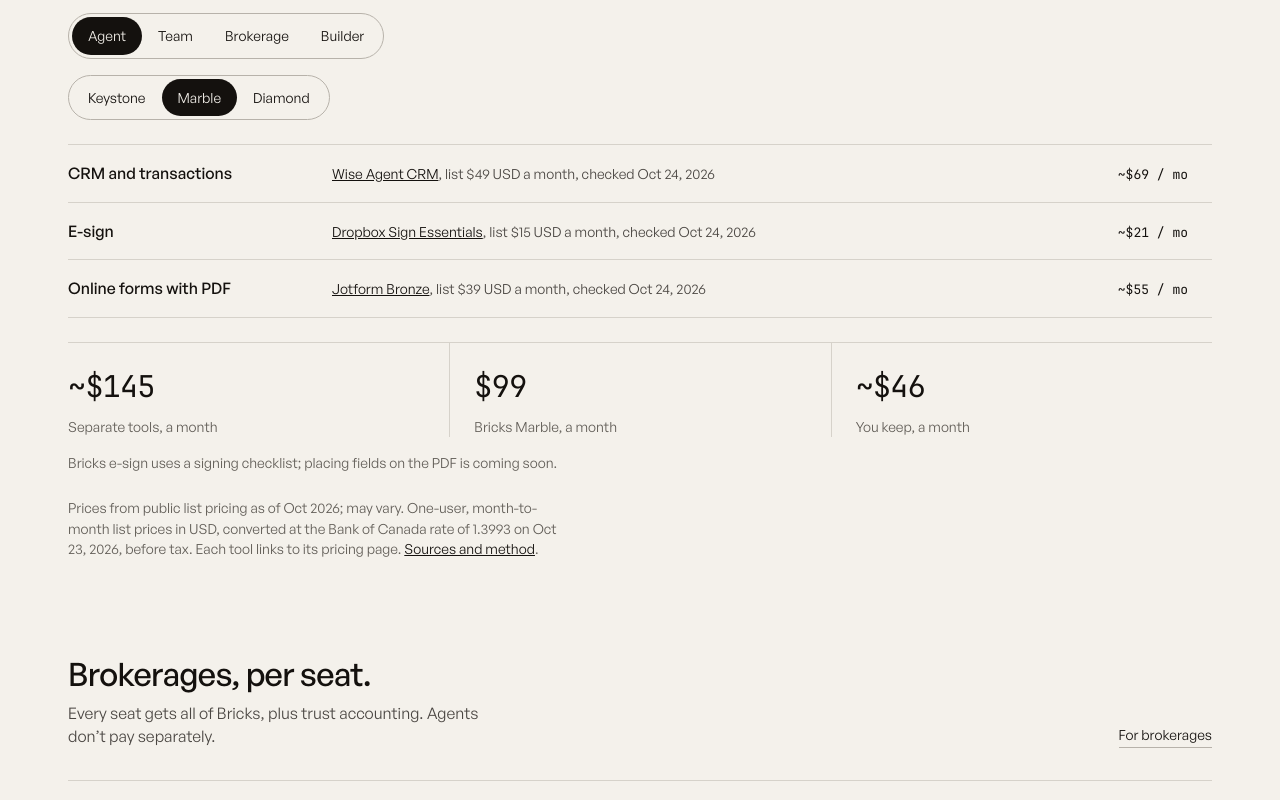
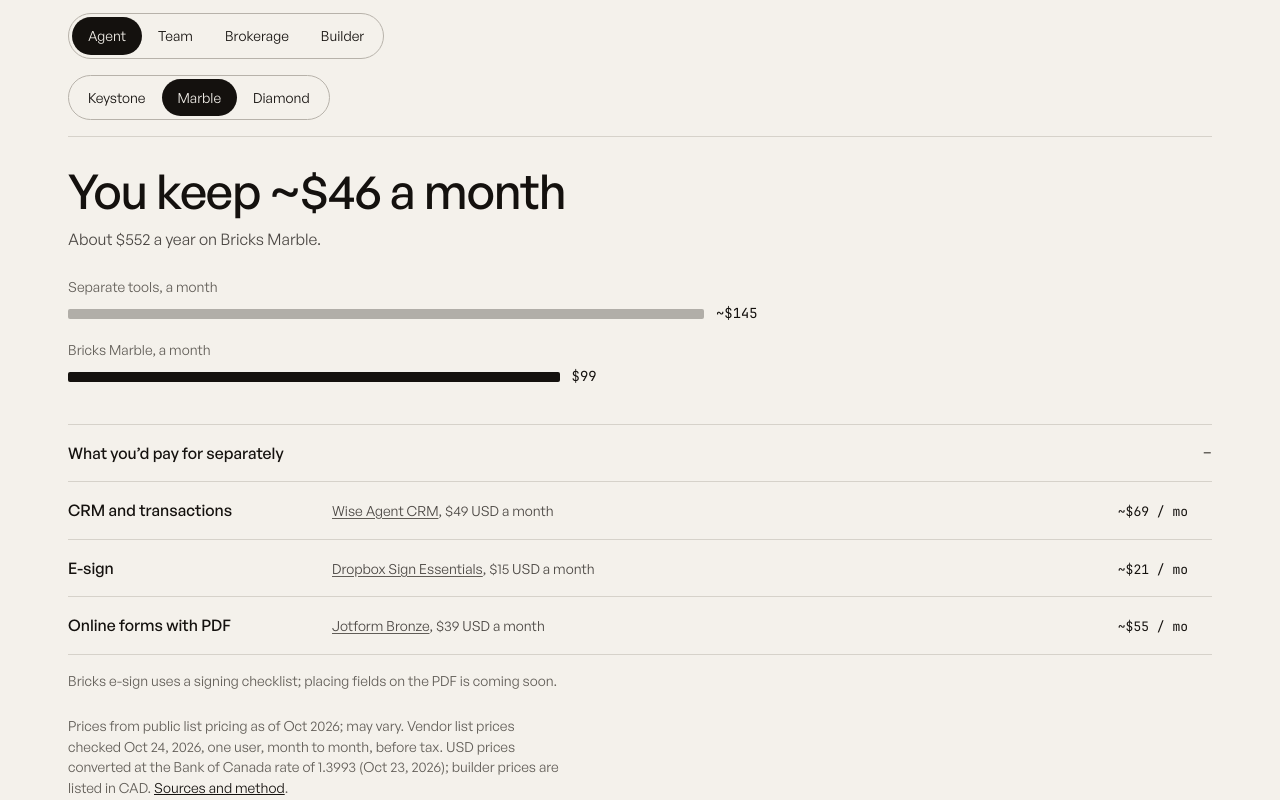
Before and after one commit to bricks-group/bricks-site, a Next.js app: page /pricing in a window 1280 px wide. Shown: the part 1420-2220 px from the top of the page. Built offline with nearby package versions, Linux system fonts and the light colour scheme.

Commit message:
Pricing v3: big savings figure + bars, dates to fine print, builder vs service vendors, brokerage pitch on pricing and /brokerage

```diff
--- a/src/app/brokerage/page.tsx
+++ b/src/app/brokerage/page.tsx
@@ -4,6 +4,7 @@ import { Head, Rows, Close } from '@/components/calm/Calm'
 import RevealObserver from '@/components/RevealObserver'
 import ProductWindow from '@/components/ProductWindow'
 import { OFFICE_PLANS, OFFICE_INCLUDES } from '@/lib/catalog'
+import { BROKERAGE_PITCH, BROKERAGE_PILLARS } from '@/lib/brokerage-pitch'
 import { STATUS } from '@/lib/brand'
 import { osSoftwareApplicationSchema } from '@/lib/schema'
 
@@ -43,6 +44,11 @@ export default function BrokeragePage() {
         </div>
       </section>
 
+      <section className="cm-sec rvl" aria-label="Why brokerages choose Bricks">
+        <Head title={BROKERAGE_PITCH.title} lede={BROKERAGE_PITCH.lede} />
+        <Rows items={BROKERAGE_PILLARS} />
+      </section>
+
       <section className="cm-sec rvl" aria-label="Seats">
         <Head title="Per seat, yearly or monthly." lede={OFFICE_INCLUDES} link={{ href: '/pricing', label: 'See pricing' }} />
         <Rows items={OFFICE_PLANS.map((p) => ({ title: p.name, detail: p.seats, value: `$${p.seatPricePerYear} / yr or $${p.seatPricePerMonth} / mo` }))} />
--- a/src/app/pricing/Savings.tsx
+++ b/src/app/pricing/Savings.tsx
@@ -1,16 +1,19 @@
 'use client'
 
-import { useState } from 'react'
-import { OFFICE_SEAT_PRICE_PER_MONTH } from '@/lib/catalog'
-import { PLANS as SITE_PLANS, PER_VISIT, fmt } from '@/lib/commercial'
+import { useEffect, useState } from 'react'
+import { PLANS as SITE_PLANS, PER_VISIT } from '@/lib/commercial'
+import { AGENT_STACK_MONTHLY, SEAT_MONTHLY_RANGE } from '@/lib/brokerage-pitch'
 import {
-  DRONE_SOFTWARE, FX, ROLES, SAVINGS_CHECKED, SAVINGS_FOOTNOTE, SAVINGS_PLANS, SAVINGS_SOURCES_PATH,
-  cad, stackFor, type Role, type SavingsPlan, type Stack,
+  FX, ROLES, SAVINGS_CHECKED, SAVINGS_FOOTNOTE, SAVINGS_PLANS, SAVINGS_SOURCES_PATH,
+  builderStack, stackFor, type Role, type SavingsPlan,
 } from '@/lib/savings'
 
 const NAMES: Record<SavingsPlan, string> = { keystone: 'Keystone', marble: 'Marble', diamond: 'Diamond' }
 const day = (iso: string) => new Date(`${iso}T12:00:00`).toLocaleDateString('en-CA', { month: 'short', day: 'numeric', year: 'numeric' })
 const money = (n: number) => `$${n.toLocaleString('en-CA')}`
+
+type Row = { id: string; job: string; tool: string; url: string; price: string; cad: number }
+type View = { figure: string; figureSub: string; separateLabel: string; separate: number; bricksLabel: string; bricks: number; rowsTitle: string; rows: Row[]; notes: string[] }
 
 function Pills<T extends string>({ label, options, value, onChange }: { label: string; options: readonly { id: T; label: string }[]; value: T; onChange: (v: T) => void }) {
   return (
@@ -24,99 +27,114 @@ function Pills<T extends string>({ label, options, value, onChange }: { label: s
   )
 }
 
-function ToolRows({ stack }: { stack: Stack }) {
-  return (
-    <ul className="cm-rows sv-rows">
-      {stack.tools.map(({ tool, cad: c }) => (
-        <li key={tool.id}>
-          <div className="cm-row">
-            <span className="cm-row-t">{tool.job}</span>
-            <span className="cm-row-d">
-              <a href={tool.url} rel="noopener nofollow" target="_blank">{tool.tool}</a>, list ${tool.usdMonthly} USD a month, checked {day(SAVINGS_CHECKED)}
-            </span>
-            <span className="cm-row-v">~{money(c)} / mo</span>
-          </div>
-        </li>
-      ))}
-    </ul>
-  )
+function viewFor(role: Role, plan: SavingsPlan): View {
+  if (role === 'builder') {
+    const mapped = SITE_PLANS[1].rows[0].price
+    const s = builderStack(mapped, PER_VISIT[2].price)
+    return {
+      figure: `You keep ~${money(s.keep)} a month`,
+      figureSub: `About ${money(s.keep * 12)} a year on one site, with one vendor, one portal and dated evidence for every draw.`,
+      separateLabel: 'Two separate services, one visit a month',
+      separate: s.separate,
+      bricksLabel: 'Bricks mapped plan, per site a month',
+      bricks: s.bricks,
+      rowsTitle: 'What you’d book separately',
+      rows: s.tools.map(({ tool, cad }) => ({ id: tool.id, job: tool.job, tool: tool.tool, url: tool.url, price: `${money(cad)} ${tool.unit}`, cad })),
+      notes: [
+        `First month: both add a one-time ground-control setup (Bricks ${money(s.setupBricks)}; the mapping firm’s first capture is ${money(s.setupSeparate)} more).`,
+        'Not counted: a photo platform to store and share it all (OpenSpace and similar quote on request), and the hours spent assembling lender and investor reports.',
+      ],
+    }
+  }
+  if (role === 'brokerage') {
+    const s = stackFor('diamond')
+    const low = AGENT_STACK_MONTHLY - SEAT_MONTHLY_RANGE.max
+    const high = AGENT_STACK_MONTHLY - SEAT_MONTHLY_RANGE.min
+    return {
+      figure: `~${money(low)} to ${money(high)} less per agent a month`,
+      figureSub: 'Than each agent buying their own tools for what a seat includes. Smaller offices pay the higher seat price.',
+      separateLabel: 'Separate tools, per agent a month',
+      separate: s.separate,
+      bricksLabel: `Bricks seat, a month (${money(SEAT_MONTHLY_RANGE.min)} to ${money(SEAT_MONTHLY_RANGE.max)} by office size)`,
+      bricks: SEAT_MONTHLY_RANGE.max,
+      rowsTitle: 'What each agent would buy separately',
+      rows: s.tools.map(({ tool, cad }) => ({ id: tool.id, job: tool.job, tool: tool.tool, url: tool.url, price: `$${tool.usdMonthly} USD a month`, cad })),
+      notes: ['Trust accounting, the AI CMA and the AI document drafter come with every seat and are not counted.'],
+    }
+  }
+  const s = stackFor(plan)
+  return {
+    figure: `You keep ~${money(s.keep)} a month`,
+    figureSub: `About ${money(s.keep * 12)} a year on Bricks ${NAMES[plan]}.`,
+    separateLabel: 'Separate tools, a month',
+    separate: s.separate,
+    bricksLabel: `Bricks ${NAMES[plan]}, a month`,
+    bricks: s.bricks,
+    rowsTitle: 'What you’d pay for separately',
+    rows: s.tools.map(({ tool, cad }) => ({ id: tool.id, job: tool.job, tool: tool.tool, url: tool.url, price: `$${tool.usdMonthly} USD a month`, cad })),
+    notes: [
+      ...(plan === 'diamond' ? ['The AI CMA and AI document drafter are not counted: we found no like tool with a public price.'] : []),
+      'Bricks e-sign uses a signing checklist; placing fields on the PDF is coming soon.',
+      ...(role === 'team' ? ['Your agents use your plan, and Bricks doesn’t charge per agent. Separate tools set their own terms for extra users.'] : []),
+    ],
+  }
 }
 
-function Totals({ items }: { items: readonly { fig: string; label: string }[] }) {
-  return (
-    <dl className="cm-stats sv-totals">
-      {items.map((s) => (
-        <div key={s.label}><dt>{s.label}</dt><dd>{s.fig}</dd></div>
-      ))}
-    </dl>
-  )
-}
-
-/** "One system, not a stack of subscriptions": pick a role, see only the tools that role would replace. */
+/** "One system, not a stack of subscriptions": one clear figure per role, then the tool-by-tool detail. */
 export default function Savings() {
   const [role, setRole] = useState<Role>('agent')
   const [plan, setPlan] = useState<SavingsPlan>('marble')
-  const stack = stackFor(role === 'brokerage' ? 'diamond' : plan)
-  const seats = Object.values(OFFICE_SEAT_PRICE_PER_MONTH)
-  const mapped = SITE_PLANS[1].rows[0].price
-  const setup = PER_VISIT[2].price
-  const droneMonthly = cad(DRONE_SOFTWARE.usdYearly / 12)
+  const [wide, setWide] = useState(false)
+  useEffect(() => {
+    const mq = window.matchMedia('(min-width: 721px)')
+    const on = () => setWide(mq.matches)
+    on()
+    mq.addEventListener('change', on)
+    return () => mq.removeEventListener('change', on)
+  }, [])
+  const v = viewFor(role, plan)
+  const max = Math.max(v.separate, v.bricks)
 
   return (
     <div className="sv">
       <Pills label="Who you are" options={ROLES} value={role} onChange={setRole} />
-
       {role === 'agent' || role === 'team' ? (
-        <>
-          <Pills label="Plan" options={SAVINGS_PLANS.map((p) => ({ id: p, label: NAMES[p] }))} value={plan} onChange={setPlan} />
-          <ToolRows stack={stack} />
-          <Totals
-            items={[
-              { fig: `~${money(stack.separate)}`, label: 'Separate tools, a month' },
-              { fig: money(stack.bricks), label: `Bricks ${NAMES[plan]}, a month` },
-              { fig: `~${money(stack.keep)}`, label: 'You keep, a month' },
-            ]}
-          />
-          <p className="cm-note">
-            {plan === 'diamond' ? 'AI CMA and the AI document drafter are not counted: we found no like tool with a public price. ' : ''}
-            Bricks e-sign uses a signing checklist; placing fields on the PDF is coming soon.
-            {role === 'team' ? ' Your agents use your plan, and Bricks doesn’t charge per agent. Separate tools set their own terms for extra users.' : ''}
-          </p>
-        </>
+        <Pills label="Plan" options={SAVINGS_PLANS.map((p) => ({ id: p, label: NAMES[p] }))} value={plan} onChange={setPlan} />
       ) : null}
 
-      {role === 'brokerage' ? (
-        <>
-          <p className="sv-lede">If each agent buys their own tools for what a seat includes:</p>
-          <ToolRows stack={stack} />
-          <Totals
-            items={[
-              { fig: `~${money(stack.separate)}`, label: 'Separate tools, per agent a month' },
-              { fig: `${money(Math.min(...seats))}–${money(Math.max(...seats))}`, label: 'Bricks seat, a month, by office size' },
-              { fig: 'Included', label: 'Trust accounting' },
-            ]}
-          />
-          <p className="cm-note">AI CMA and the AI document drafter come with every seat and are not counted.</p>
-        </>
-      ) : null}
+      <div className="sv-lead" aria-live="polite">
+        <p className="sv-fig">{v.figure}</p>
+        <p className="sv-figsub">{v.figureSub}</p>
+        <dl className="sv-bars">
+          <div>
+            <dt>{v.separateLabel}</dt>
+            <dd><span className="sv-bar sv-bar-them" style={{ width: `${(v.separate / max) * 100}%` }} /><span className="sv-amt">~{money(v.separate)}</span></dd>
+          </div>
+          <div>
+            <dt>{v.bricksLabel}</dt>
+            <dd><span className="sv-bar sv-bar-us" style={{ width: `${(v.bricks / max) * 100}%` }} /><span className="sv-amt">{money(v.bricks)}</span></dd>
+          </div>
+        </dl>
+      </div>
 
-      {role === 'builder' ? (
-        <>
-          <p className="sv-lede">
-            We don’t claim a saving here. Drone mapping software alone, <a href={DRONE_SOFTWARE.url} rel="noopener nofollow" target="_blank">{DRONE_SOFTWARE.tool}</a>, lists at {money(DRONE_SOFTWARE.usdYearly)} USD a year (checked {day(SAVINGS_CHECKED)}), and you still need a drone, a pilot and insurance. Site Progress includes the flight.
-          </p>
-          <Totals
-            items={[
-              { fig: `~${money(droneMonthly)}`, label: 'Mapping software alone, a month' },
-              { fig: fmt(mapped), label: 'Bricks mapped plan, per site a month' },
-              { fig: fmt(setup), label: 'One-time mapping setup per site' },
-            ]}
-          />
-        </>
-      ) : null}
+      <details className="sv-detail" open={wide} key={wide ? 'w' : 'n'}>
+        <summary>{v.rowsTitle}</summary>
+        <ul className="cm-rows sv-rows">
+          {v.rows.map((r) => (
+            <li key={r.id}>
+              <div className="cm-row">
+                <span className="cm-row-t">{r.job}</span>
+                <span className="cm-row-d"><a href={r.url} rel="noopener nofollow" target="_blank">{r.tool}</a>, {r.price}</span>
+                <span className="cm-row-v">~{money(r.cad)} / mo</span>
+              </div>
+            </li>
+          ))}
+        </ul>
+        {v.notes.map((n) => <p className="cm-note" key={n}>{n}</p>)}
+      </details>
 
       <p className="cm-note sv-foot">
-        {SAVINGS_FOOTNOTE} One-user, month-to-month list prices in USD, converted at the Bank of Canada rate of {FX.usdToCad} on {day(FX.date)}, before tax. Each tool links to its pricing page. <a href={SAVINGS_SOURCES_PATH}>Sources and method</a>.
+        {SAVINGS_FOOTNOTE} Vendor list prices checked {day(SAVINGS_CHECKED)}, one user, month to month, before tax. USD prices converted at the Bank of Canada rate of {FX.usdToCad} ({day(FX.date)}); builder prices are listed in CAD. <a href={SAVINGS_SOURCES_PATH}>Sources and method</a>.
       </p>
     </div>
   )
--- a/src/app/pricing/page.tsx
+++ b/src/app/pricing/page.tsx
@@ -8,6 +8,7 @@ import { CORE_FROM, STORY_FROM, SHOWCASE_FROM, FULL_FROM, PHOTO_ONLY_FROM } from
 import { OFFICE_PLANS, OFFICE_INCLUDES, ADDONS, SOFTWARE_PRICES, OFFICE_SEAT_PRICE_PER_YEAR } from '@/lib/catalog'
 import { PER_VISIT, PLANS, fmt } from '@/lib/commercial'
 import { Head, Rows, Close } from '@/components/calm/Calm'
+import { BROKERAGE_PITCH, BROKERAGE_PILLARS } from '@/lib/brokerage-pitch'
 import { mediaServiceSchema, osSoftwareApplicationSchema, type MediaOfferId } from '@/lib/schema'
 
 const SIGNUP = 'https://app.brxs.ca/login'
@@ -103,7 +104,10 @@ export default function PricingPage() {
       </section>
 
       <section className="cm-sec rvl" aria-label="Brokerage seats">
-        <Head title="Brokerages, per seat." lede={OFFICE_INCLUDES} link={{ href: '/brokerage', label: 'For brokerages' }} />
+        <Head title={BROKERAGE_PITCH.title} lede={BROKERAGE_PITCH.lede} link={{ href: '/brokerage', label: 'For brokerages' }} />
+        <Rows label="Why brokerages choose Bricks" items={BROKERAGE_PILLARS} />
+        <h3 className="pr-sub">Per seat</h3>
+        <p className="pr-sublede">{OFFICE_INCLUDES}</p>
         <Rows items={OFFICE_PLANS.map((p) => ({ title: p.name, detail: p.seats, value: `$${p.seatPricePerYear} / yr or $${p.seatPricePerMonth} / mo` }))} />
         <p className="cm-note">Per seat. Yearly, or monthly at 25% more with no lock-in.</p>
       </section>
@@ -187,12 +191,25 @@ export default function PricingPage() {
         .cf > .cm-note{margin-bottom:20px;}
         @media (max-width:720px){.cf-table{display:none;}.cf-mobile{display:block;}.cf-hint{display:none;}}
         .sv-switch{display:flex;flex-wrap:wrap;width:fit-content;max-width:100%;margin:0 0 16px;}
-        .sv-switch + .sv-switch{margin-bottom:24px;}
-        .sv-rows .cm-row-d a{color:var(--vs-fg);}
-        .sv-totals{margin-top:24px;}
-        .sv-lede{font-size:var(--vs-fs-body,17px);color:var(--vs-fg-2);line-height:1.5;margin:8px 0 16px;max-width:62ch;}
-        .sv-lede a{color:var(--vs-fg);}
+        .sv-lead{border-top:var(--vs-hair,1px solid #e5e2dc);padding:28px 0 8px;margin-top:8px;}
+        .sv-fig{margin:0;font-size:clamp(30px,3vw + 14px,48px);line-height:1.1;letter-spacing:-.02em;font-weight:500;color:var(--vs-fg);font-variant-numeric:tabular-nums;}
+        .sv-figsub{margin:10px 0 24px;font-size:var(--vs-fs-body,17px);color:var(--vs-fg-2);line-height:1.5;max-width:60ch;}
+        .sv-bars{margin:0;display:grid;gap:14px;max-width:720px;}
+        .sv-bars dt{font-size:var(--vs-fs-small,14px);color:var(--vs-fg-3);margin:0 0 6px;}
+        .sv-bars dd{margin:0;display:flex;align-items:center;gap:12px;}
+        .sv-bar{display:block;height:10px;border-radius:2px;flex:none;max-width:calc(100% - 84px);}
+        .sv-bar-them{background:var(--vs-fg-3);opacity:.45;}
+        .sv-bar-us{background:var(--vs-fg);}
+        .sv-amt{font-family:var(--vs-mono);font-size:var(--vs-fs-small,14px);color:var(--vs-fg);font-variant-numeric:tabular-nums;white-space:nowrap;}
+        .sv-detail{margin-top:28px;border-top:var(--vs-hair,1px solid #e5e2dc);}
+        .sv-detail summary{list-style:none;cursor:pointer;display:flex;justify-content:space-between;padding:16px 0;font-size:var(--vs-fs-body,17px);font-weight:500;color:var(--vs-fg);}
+        .sv-detail summary::-webkit-details-marker{display:none;}
+        .sv-detail summary::after{content:'+';font-family:var(--vs-mono);color:var(--vs-fg-3);}
+        .sv-detail[open] summary::after{content:'–';}
+        .sv-rows .cm-row-d a{color:inherit;text-decoration-color:var(--vs-fg-3);text-underline-offset:2px;}
         .sv-foot{margin-top:24px;}
+        .pr-sub{font-size:var(--vs-fs-body,17px);font-weight:500;color:var(--vs-fg);margin:40px 0 4px;}
+        .pr-sublede{font-size:var(--vs-fs-small,14px);color:var(--vs-fg-2);margin:0 0 12px;}
         @media (max-width:420px){.sv-switch button{padding:8px 12px;}}
       `}</style>
     </>
--- /dev/null
+++ b/src/lib/brokerage-pitch.ts
@@ -0,0 +1,25 @@
+/**
+ * Brokerage pitch, shared by /pricing and /brokerage. Swap the headline here (Kam may pick another).
+ * Keep it defensible: no "only", no "no other brokerage", no competitor-office phrasing.
+ */
+import { OFFICE_SEAT_PRICE_PER_MONTH } from './catalog'
+import { stackFor } from './savings'
+
+export const BROKERAGE_PITCH = {
+  title: 'Give your agents more than a desk.',
+  lede: 'A reason to join. A reason to stay.',
+} as const
+
+const seats = Object.values(OFFICE_SEAT_PRICE_PER_MONTH)
+export const SEAT_MONTHLY_RANGE = { min: Math.min(...seats), max: Math.max(...seats) }
+export const AGENT_STACK_MONTHLY = stackFor('diamond').separate
+
+export const BROKERAGE_PILLARS = [
+  { title: 'All of Bricks in every seat', detail: 'CRM, e-sign, forms, media booking and AI, with Virtual Visit tours on request.' },
+  { title: 'Oversight', detail: 'Your roster, every deal and listing in one pipeline, and trust accounting.' },
+  {
+    title: 'Savings',
+    detail: `Agents don’t buy their own CRM, e-sign, forms and AI. Bought separately, that’s about $${AGENT_STACK_MONTHLY} a month per agent. A seat is $${SEAT_MONTHLY_RANGE.min} to $${SEAT_MONTHLY_RANGE.max}.`,
+  },
+  { title: 'Retention', detail: 'The tools agents use every day come with the seat, paid by the office, not by them.' },
+] as const
--- a/src/lib/savings.ts
+++ b/src/lib/savings.ts
@@ -75,14 +75,42 @@ export function stackFor(plan: SavingsPlan): Stack {
 }
 
 /**
- * Checked but not counted: Site Progress includes the flight; this is software you fly yourself.
- * Shown to builders as context only, never as a saving.
+ * Builders: what a site team buys today for one mapped visit a month on one site, from two vendors.
+ * CAD list prices from each firm's own pricing page (no FX). Bricks Site Progress is a done-for-you
+ * service, so we compare against services, not DIY drone software.
  */
-export const DRONE_SOFTWARE = {
-  tool: 'DroneDeploy Flight & Analysis',
-  usdYearly: 4188,
-  url: 'https://www.dronedeploy.com/pricing',
-} as const
+export type SiteTool = { id: string; job: string; tool: string; cadPerVisit: number; unit: string; url: string; covers: string }
+export const SITE_TOOLS: readonly SiteTool[] = [
+  {
+    id: 'mapping',
+    job: 'Drone mapping, with a progress report and share link',
+    tool: 'Buildmode Aerial Mapping',
+    cadPerVisit: 950,
+    unit: 'a recurring capture',
+    url: 'https://buildmodeaerial.ca/pricing',
+    covers: 'Orthomosaic, elevation model, point cloud, PDF report, share link',
+  },
+  {
+    id: 'progress-media',
+    job: 'Progress photos and video',
+    tool: 'Video Drone',
+    cadPerVisit: 325,
+    unit: 'a shoot',
+    url: 'https://www.videodrone.ca/construction/',
+    covers: '15 photos and a 1.5-minute edited video',
+  },
+]
+/** Buildmode's first capture carries ground control: $1,600 vs $950 after. */
+export const SITE_FIRST_CAPTURE = 1600
+
+export type SiteStack = { tools: { tool: SiteTool; cad: number }[]; separate: number; bricks: number; keep: number; setupBricks: number; setupSeparate: number }
+
+export function builderStack(mappedMonthly: number, mappedSetup: number): SiteStack {
+  const tools = SITE_TOOLS.map((tool) => ({ tool, cad: tool.cadPerVisit }))
+  const separate = tools.reduce((s, t) => s + t.cad, 0)
+  const mapping = SITE_TOOLS.find((t) => t.id === 'mapping')!
+  return { tools, separate, bricks: mappedMonthly, keep: separate - mappedMonthly, setupBricks: mappedSetup, setupSeparate: SITE_FIRST_CAPTURE - mapping.cadPerVisit }
+}
 
 export const ROLES = [
   { id: 'agent', label: 'Agent' },
```
Also changed, not shown: public/pricing/SAVINGS_SOURCES.md (+29 -2 lines), 1 other file (tests, documents, lock files or other folders).
